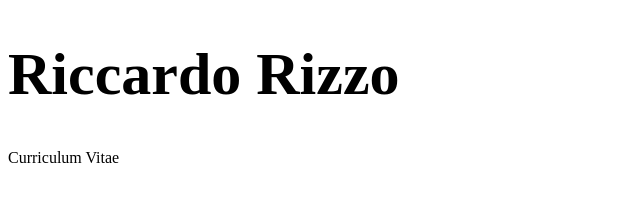
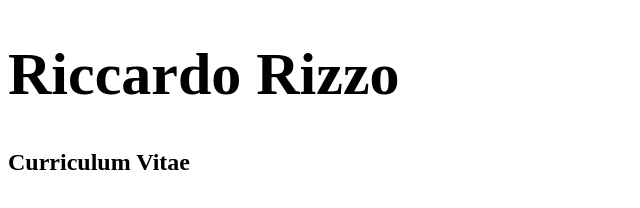
Before and after one commit to riccardorizzo17/riccardorizzo.github.io, a plain HTML site: page index.html in a window 1280 px wide. Shown: the whole page, without its empty margins (0-640 px from the left). Drawn offline with Linux system fonts and the light colour scheme.

Commit message:
Update index.html

```diff
--- a/index.html
+++ b/index.html
@@ -12,9 +12,9 @@
     <h1 style="font-size:60px;">
       Riccardo Rizzo
     </h1>
-    <p>
+    <h2>
       Curriculum Vitae
-    </p>
+    </h2>
 
 
 
```
